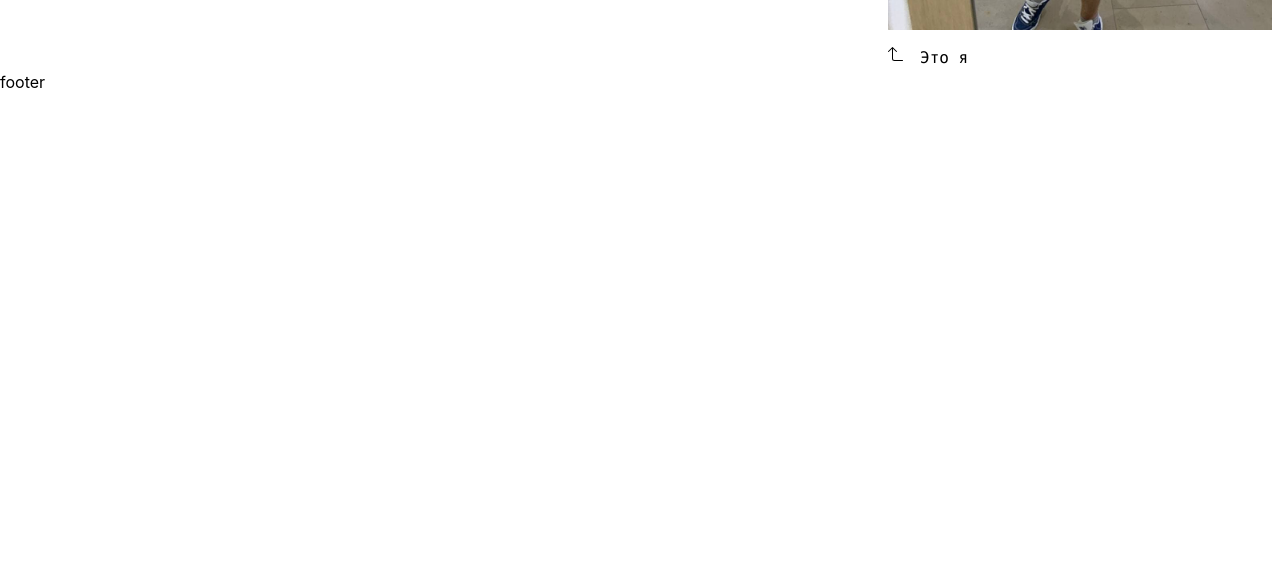
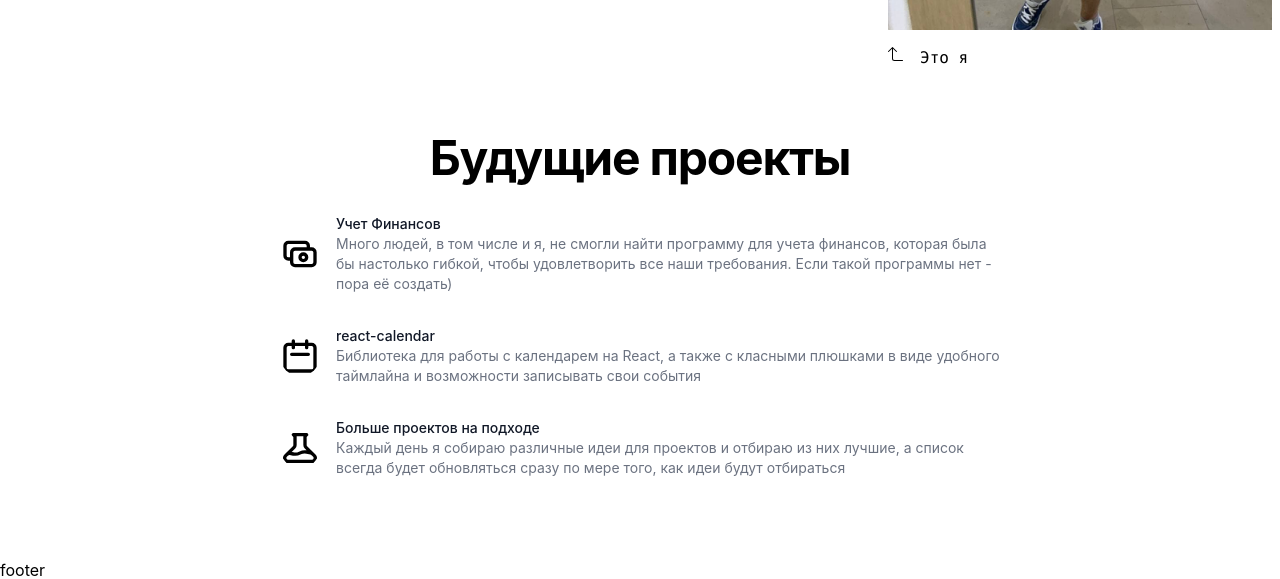
Before and after one commit to andriiwp3/andriiwp3-portfolio, a Next.js app: page / in a window 1280 px wide. Shown: the part 666-1245 px from the top of the page. Before the commit the page ends 800 px from the top, so only its background shows below. Built offline with nearby package versions, Linux system fonts and the light colour scheme; no server answers.

Commit message:
Made a upcoming projects section

```diff
--- /dev/null
+++ b/components/UpcomingList.js
@@ -0,0 +1,24 @@
+import { upcomingProjects } from '../constants/data';
+
+export default function UpcomingList() {
+   return (
+      <div className="max-w-6xl mx-auto flex flex-col items-center py-16">
+         <h1 className="font-bold text-3xl md:text-5xl tracking-tight mb-4 text-black dark:text-white">Будущие проекты</h1>
+         <div className="flex flex-col">
+            {upcomingProjects.map(({Image, ...project}) => (
+               <div className="md:w-4/6 mx-auto px-6 py-4" key={project.desc}>
+                  <div className="flex flex-col sm:flex-row sm:items-center">
+                     <div className="flex-shrink-0 mb-4 sm:mb-0 h-10 w-10">
+                        <Image className="h-10 w-10 rounded-full" />
+                     </div>
+                     <div className="sm:ml-4">
+                        <div className="text-sm font-medium text-gray-900 dark:text-gray-200">{project.name}</div>
+                        <div className="text-sm text-gray-500">{project.desc}</div>
+                     </div>
+                  </div>
+               </div>
+            ))}
+         </div>
+      </div>
+   );
+}
--- a/pages/index.js
+++ b/pages/index.js
@@ -2,6 +2,7 @@ import { githubAPI } from '../api/api';
 import ContainerBlock from '../components/ContainerBlock';
 import Hero from '../components/Hero';
 import LatestRepos from '../components/LatestRepos';
+import UpcomingList from '../components/UpcomingList';
 import { githubUser } from '../constants/data';
 
 export default function Home({repositories}) {
@@ -10,6 +11,7 @@ export default function Home({repositories}) {
       <ContainerBlock>
          <Hero />
 			{repositories && <LatestRepos repositories={repositories} />}
+			<UpcomingList />
       </ContainerBlock>
    );
 }
```
